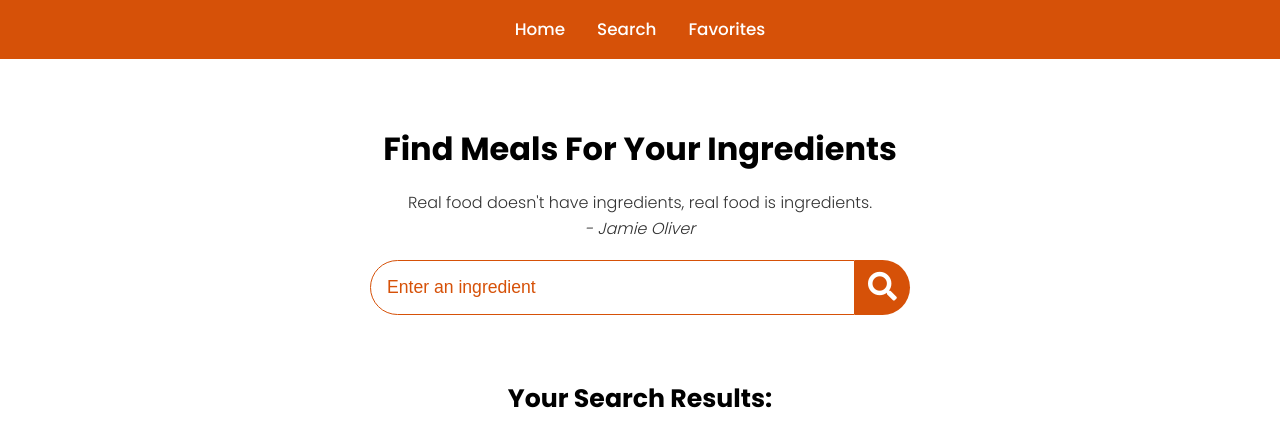
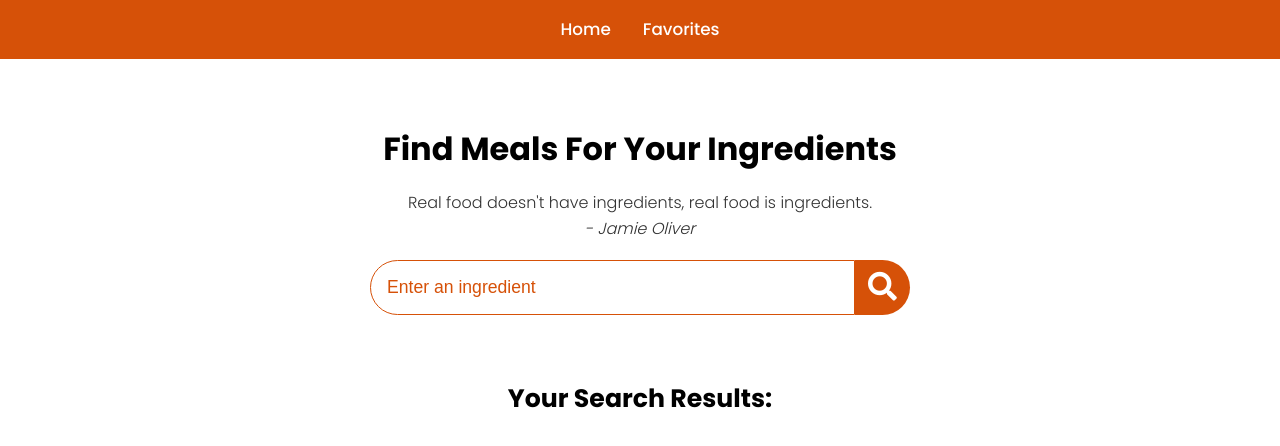
Before and after one commit to adoyyy/adoyyy.github.com, a plain HTML site: page pti/index.html in a window 1280 px wide. Drawn offline with Linux system fonts and the light colour scheme.

Commit message:
Update index.html
remove search nav

```diff
--- a/pti/index.html
+++ b/pti/index.html
@@ -12,7 +12,6 @@
     <nav>
       <ul>
         <li><a href="index.html">Home</a></li>
-        <li><a href="search.html">Search</a></li>
         <li><a href="favorite.html">Favorites</a></li>
       </ul>
     </nav>
```
